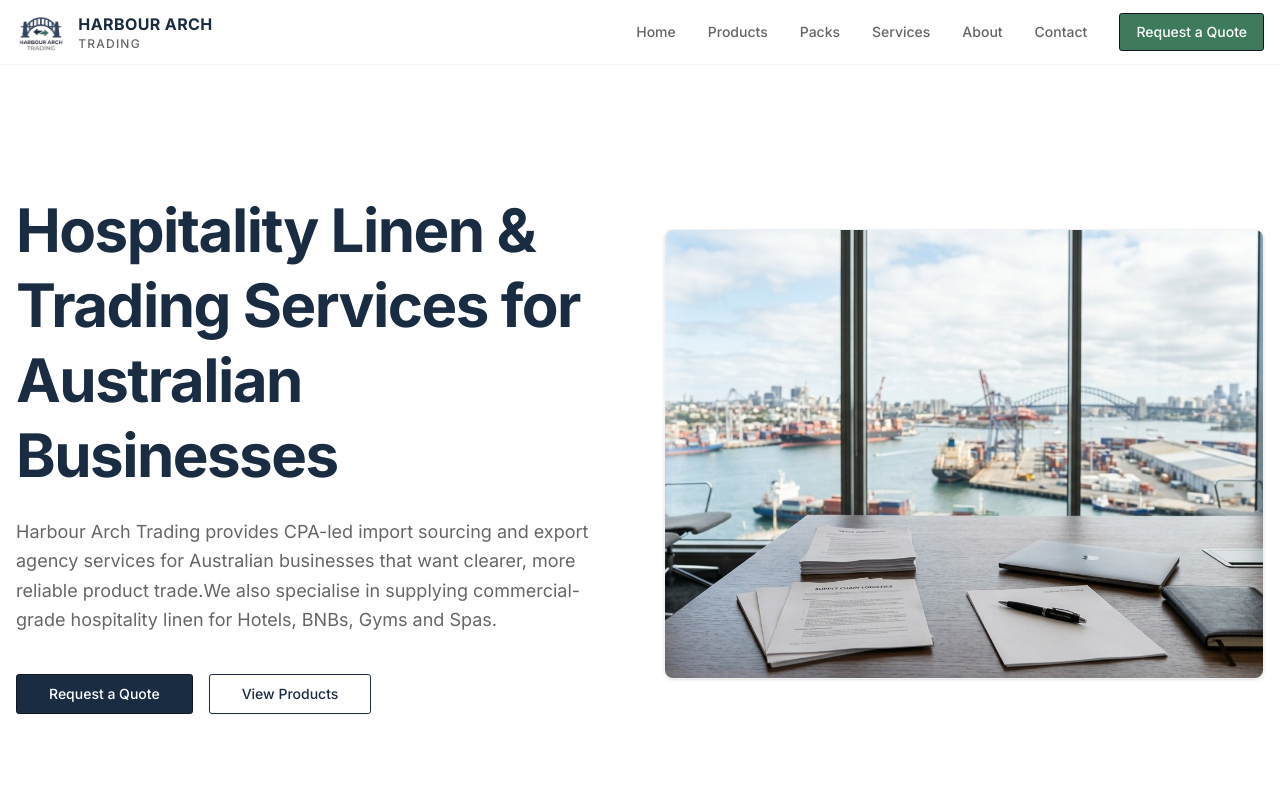
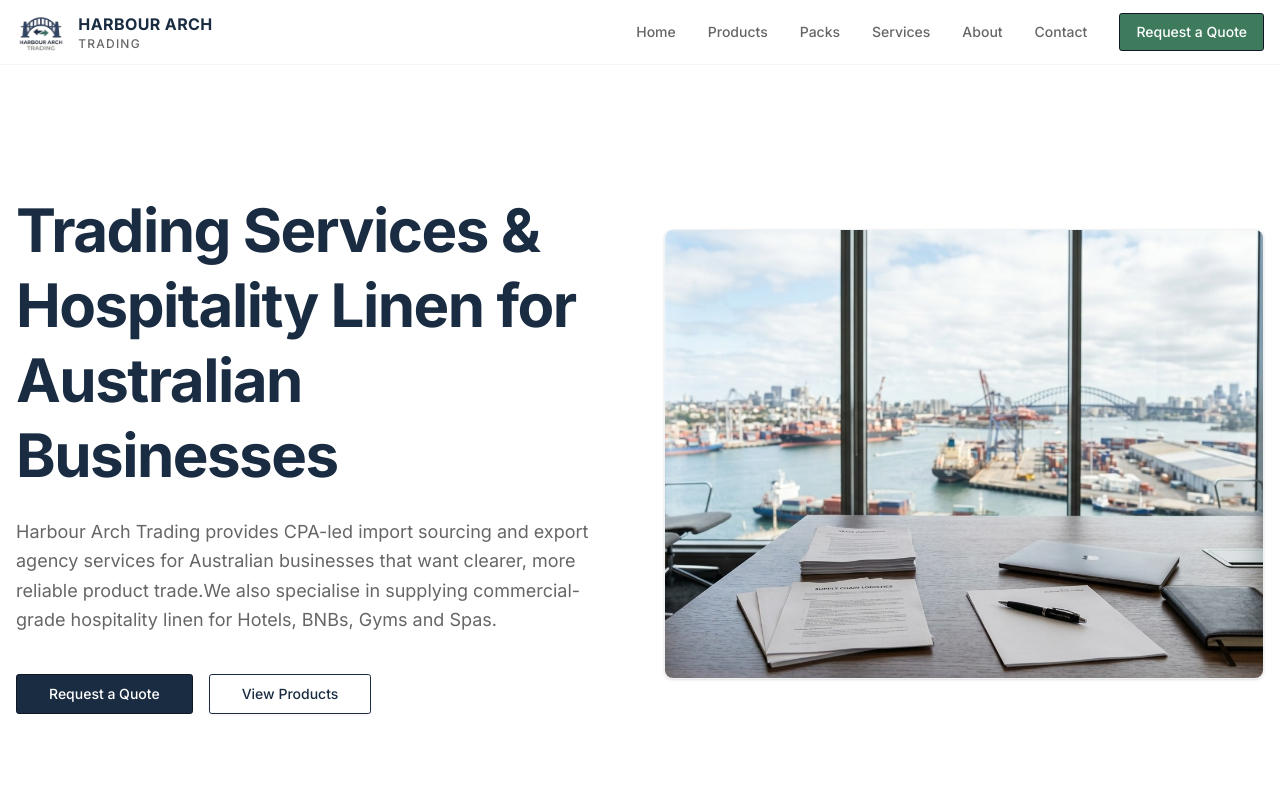
Before and after one commit to ishanraghuvanshi/Harbour-Arch-Trading, a React (Vite) app: page / in a window 1280 px wide. Shown: the top 800 px of the page. Built offline with nearby package versions, Linux system fonts and the light colour scheme.

Commit message:
Update Home.tsx

```diff
--- a/src/pages/Home.tsx
+++ b/src/pages/Home.tsx
@@ -336,7 +336,7 @@ const response = await fetch("https://formspree.io/f/xkoypzag", {
           <div className="grid md:grid-cols-2 gap-12 items-center">
             <div className="space-y-6">
 <h1 className="text-4xl md:text-6xl font-bold tracking-tight text-primary leading-tight">
-  Hospitality Linen &amp; Trading Services for Australian Businesses
+  Trading Services &amp; Hospitality Linen for Australian Businesses
 </h1>
 <p className="text-lg text-muted-foreground leading-relaxed max-w-xl">
   Harbour Arch Trading provides CPA-led import sourcing and export agency services for Australian businesses
```
